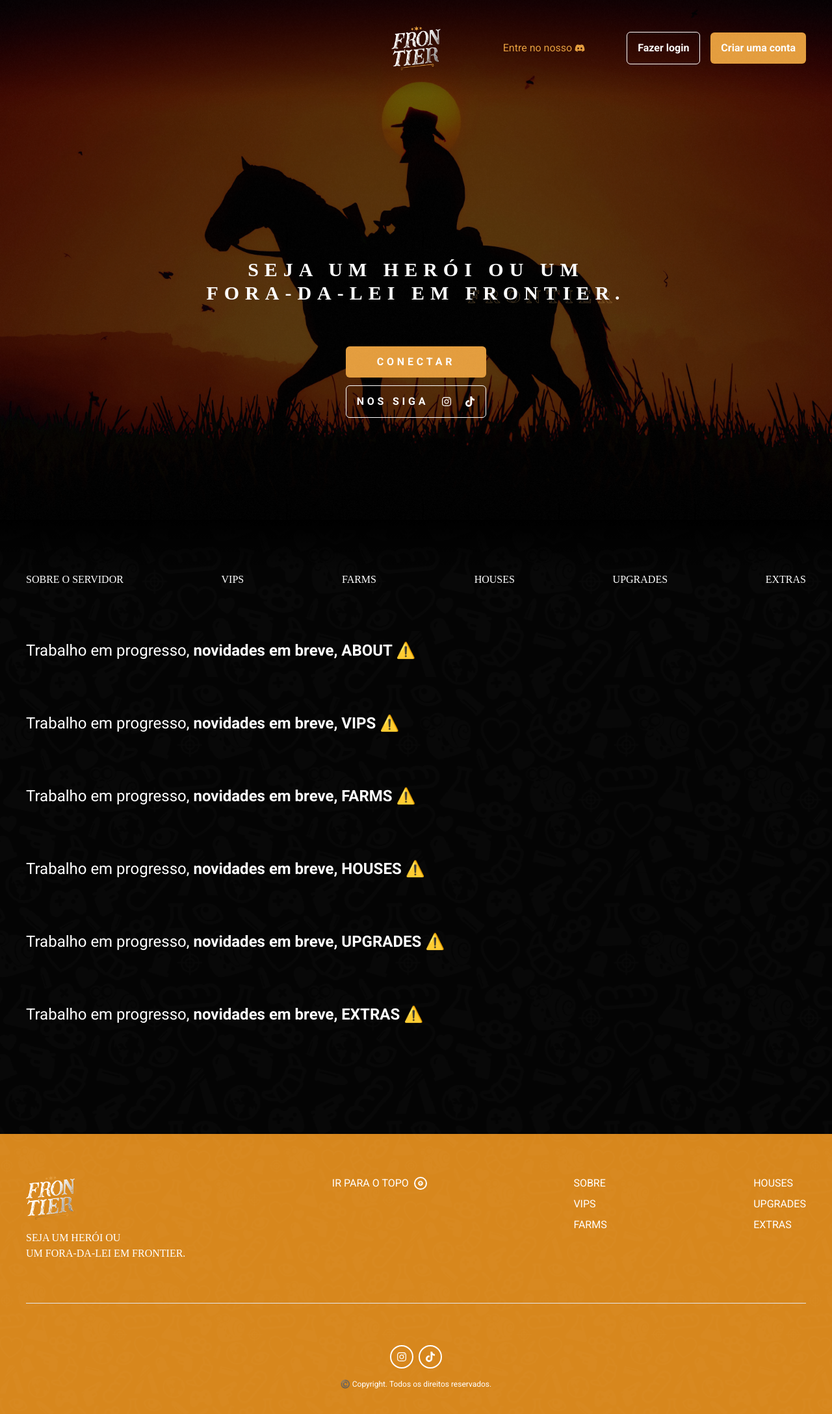
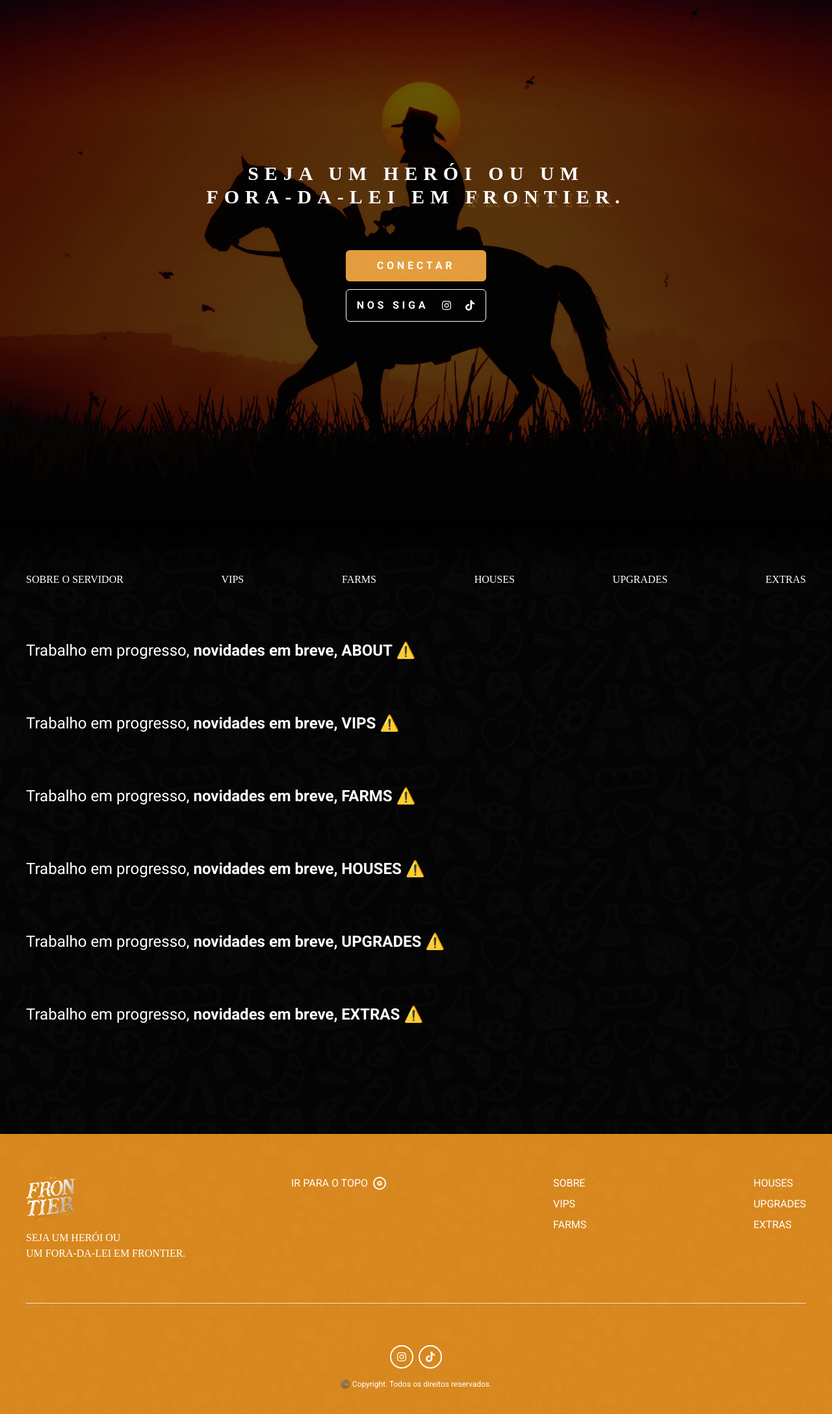
Before and after one commit to edsoncamargo/frontier, a React (Vite) app in the folder web/: page / in a window 1280 px wide. Shown: the top 2176 px of the page at 65% size. Built offline with nearby package versions, Linux system fonts and the light colour scheme; a web font is replaced by a local one.

Commit message:
imp: layout footer responsive

```diff
--- a/web/src/components/footer/footer.tsx
+++ b/web/src/components/footer/footer.tsx
@@ -12,6 +12,7 @@ export function Footer() {
             </p>
           </div>
 
+          <div className='flex flex-wrap gap-4 justify-between w-[66%] max-[962px]:w-[100%]'>
             <div>
               <a
                 href='#home'
@@ -52,20 +53,21 @@ export function Footer() {
               </a>
             </div>
           </div>
+        </div>
 
         <hr className='my-16' />
 
         <div className='flex flex-col items-center gap-4'>
           <div className='flex justify-center items-center gap-2'>
             <a
-              href=''
+              href='https://'
               className='text-1xl text-paragraph-50 p-2 rounded-full border-paragraph-50 border-2'
             >
               <FaInstagram />
             </a>
 
             <a
-              href=''
+              href='https://'
               className='text-1xl text-paragraph-50 p-2 rounded-full border-paragraph-50 border-2'
             >
               <FaTiktok />
--- a/web/src/pages/normal/home/home.tsx
+++ b/web/src/pages/normal/home/home.tsx
@@ -12,7 +12,7 @@ export function Home() {
         <em className='w-full min-h-[100vh] bg-black/60 absolute'></em>
 
         <section className='relative z-10'>
-          <Header />
+          {/* <Header /> */}
 
           <div className='flex-1 flex-col justify-center items-center w-full h-full flex min-h-[100vh] -mt-[148px] gap-16 min-[768px]:px-10 max-[768px]:px-6'>
             <p className='text-paragraph-50 font-bold min-[761px]:text-3xl text-center tracking-widest mt-60 font-faroest max-[761px]:text-1xl'>
```
Lines whose indentation alone changed are shown as unchanged.
